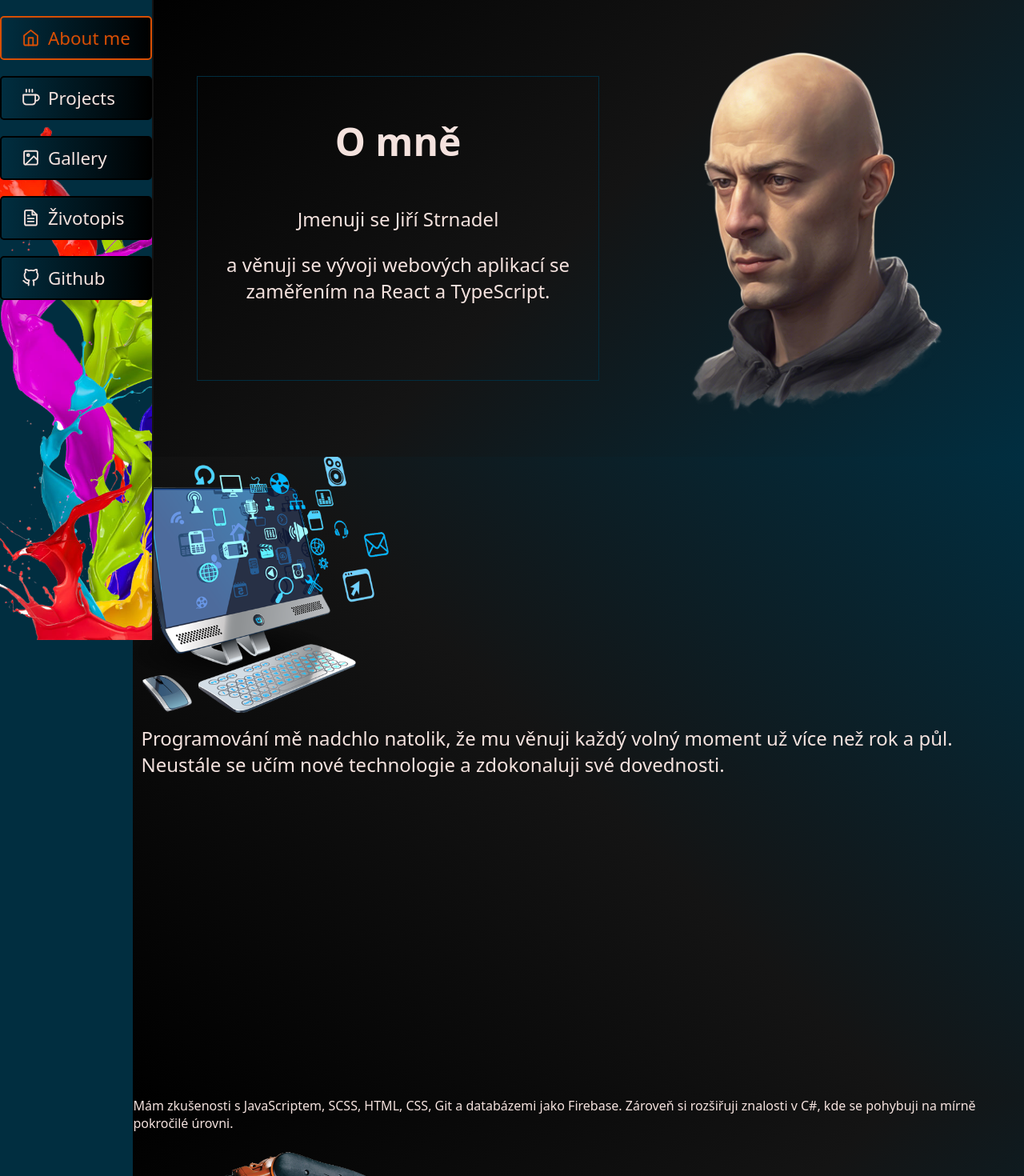
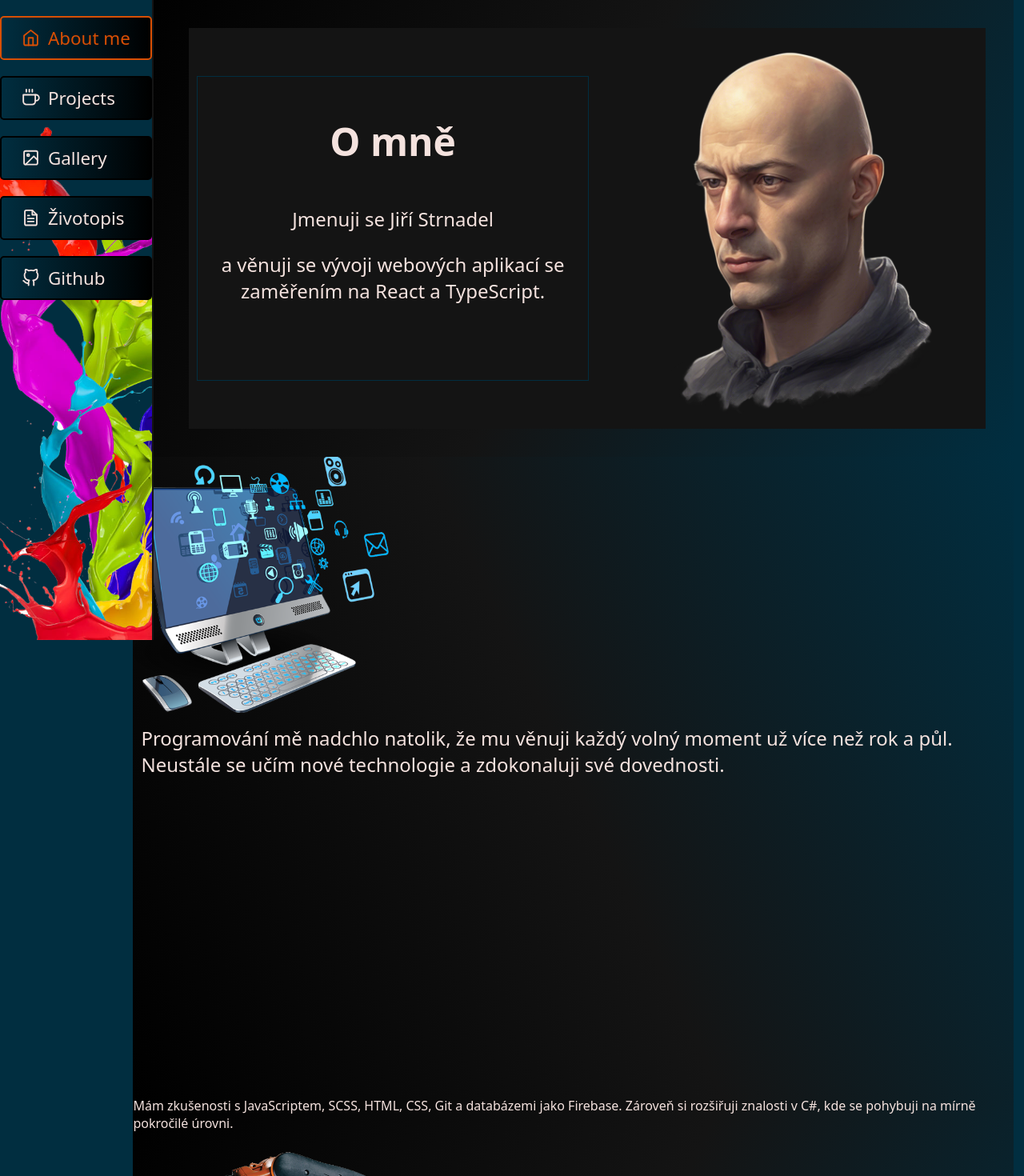
Before and after one commit to Juzba/my-portfolio, a React (Vite) app: page / in a window 1280 px wide. Shown: the top 1470 px of the page at 80% size. Built offline with nearby package versions, Linux system fonts and the light colour scheme; some icons are missing.

Commit message:
zaloha pred zmenou backgroundu

```diff
--- a/src/pages/Home/About.scss
+++ b/src/pages/Home/About.scss
@@ -1,17 +1,27 @@
 @use "../../index.scss";
 
 .about {
+	width: 86vw;
+	// overflow-x: hidden;
+
+	@media (max-width: 1000px) {
+		width: 100vw;
+	}
+
 	.first-block {
 		padding: 15px 15px 15px 50px;
 		box-sizing: border-box;
 		// height: 100vh;
 
-		background: linear-gradient(135deg, black, #141414, #012E40);
+		background: linear-gradient(115deg, black, #141414, #012e40);
 
 		.box {
 			display: flex;
 			flex-wrap: wrap;
 			margin: 20px;
+
+			// border: 1px solid red;
+			background-color: #141414;
 
 			align-items: center;
 			.nadpis {
@@ -22,20 +32,26 @@
 				overflow: hidden;
 
 				border: index.$background-color 1px solid;
+
 				h1 {
 					font-size: 3rem;
+					transform: translateX(600px);
 					opacity: 0;
-					animation: opacityIn 1s forwards;
+					animation: fadeIn 0.3s forwards ease-in-out, opacityIn 2s forwards;
 				}
 
-				p {
+				.text1 {
 					font-size: 1.5rem;
 					transform: translateX(600px);
 					opacity: 0;
 					animation: fadeIn 1s forwards ease-in-out, opacityIn 2s forwards;
+				}
 
-					// max-width: 100%;
-					// overflow-wrap: break-word;
+				.text2 {
+					font-size: 1.5rem;
+					transform: translateX(600px);
+					opacity: 0;
+					animation: fadeIn 1.5s forwards ease-in-out, opacityIn 2s forwards;
 				}
 
 				.react-icon {
@@ -58,9 +74,7 @@
 				z-index: 5;
 			}
 		}
-
 	}
-
 
 	@keyframes fadeIn {
 		to {
@@ -84,11 +98,8 @@
 	}
 
 	.second-block {
-
-
-
 		min-height: 100vh;
-		background: linear-gradient(45deg, black, #141414, #012E40);
+		background: linear-gradient(65deg, black, #141414, #012e40);
 
 		p {
 			font-size: 1.5rem;
@@ -111,7 +122,7 @@
 
 	.third-block {
 		min-height: 100vh;
-		background: linear-gradient(135deg, black, #141414, #012E40);
+		background: linear-gradient(115deg, black, #141414, #012e40);
 
 		img {
 			width: 550px;
@@ -121,14 +132,16 @@
 			// background-color: red;
 		}
 
-		p{margin: 0;}
+		p {
+			margin: 0;
+		}
 	}
 
 	.fourth-block {
 		min-height: 100vh;
-		background: linear-gradient(45deg, black, #141414, #012E40);
+		background: linear-gradient(65deg, black, #141414, #012e40);
 
-		h1{
+		h1 {
 			margin: 0;
 		}
 	}
--- a/src/pages/Home/About.tsx
+++ b/src/pages/Home/About.tsx
@@ -11,13 +11,11 @@ const About = () => {
 	return (
 		<section className="about">
 			<div className="first-block">
-				{/* <div className="top-panel"></div> */}
-				{/* <img src={circle} className="circle-icon" alt="" /> */}
 				<div className="box">
 					<div className="nadpis">
 						<h1>O mně</h1>
-						<p>Jmenuji se Jiří Strnadel</p>
-						<p>a věnuji se vývoji webových aplikací se zaměřením na React a TypeScript.</p>
+						<p className="text1">Jmenuji se Jiří Strnadel</p>
+						<p className="text2">a věnuji se vývoji webových aplikací se zaměřením na React a TypeScript.</p>
 						<StackIcon className="react-icon react" name={"reactjs"} />
 						<StackIcon className="react-icon typescript" name={"typescript"} />
 					</div>
```
